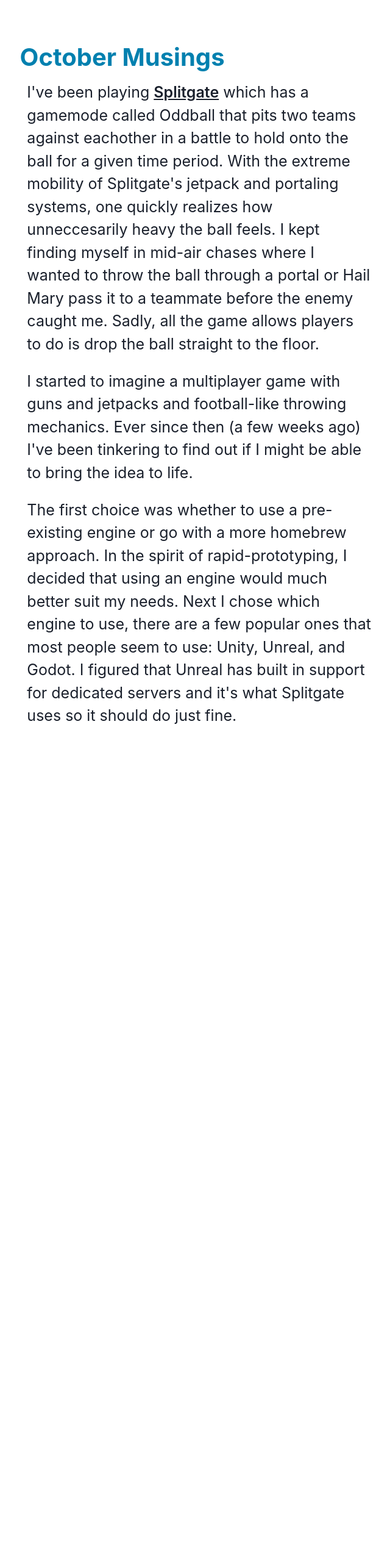
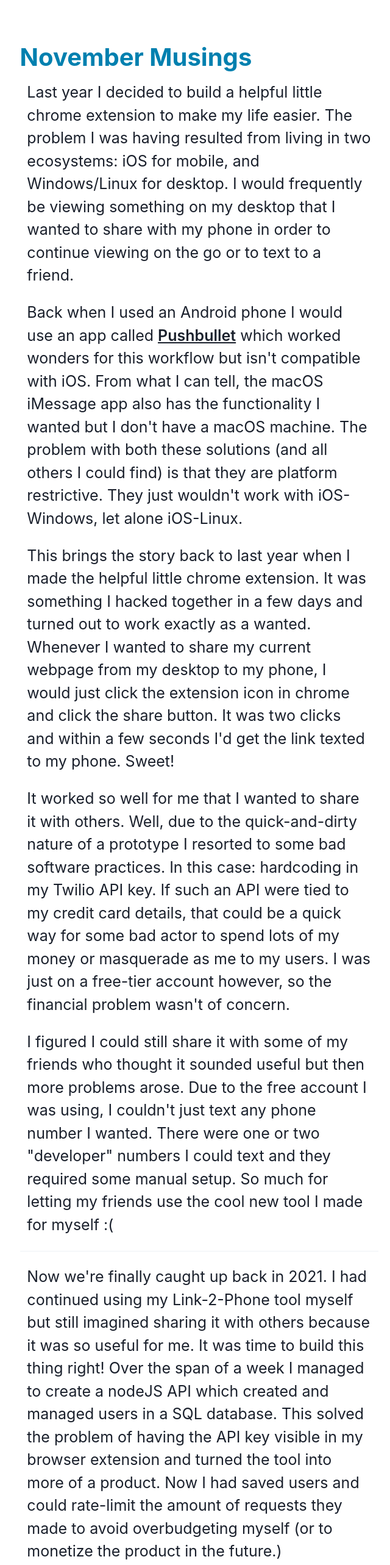
Before and after one commit to sellenth/bug-free-guacamole, a React (Create React App) app: page / in a window 1280 px wide. Shown: the part 980-3546 px from the top of the page at 61% size, without its empty margins (313-953 px from the left). Before the commit the page ends 2196 px from the top, so only its background shows below. Built offline with nearby package versions, Linux system fonts and the light colour scheme.

Commit message:
separated post text from general BlogPost component and gave posts a folder of their own

```diff
--- a/src/BlogPost.js
+++ b/src/BlogPost.js
@@ -1,20 +1,18 @@
 import React from 'react';
-import { Link, Center, Box, Text, Heading } from "@chakra-ui/react"
+import { Link, Center, Box, Text, Heading, Divider } from "@chakra-ui/react"
+import { November21 } from "./posts/November21"
+
+export const CustomizedLink = (props) => {
+    return (
+        <Link textDecor="underline" fontWeight="600" href={props.href}>{props.content}</Link>
+    )
+}
 
 const BlogPost = () => {
     return (
         <Center h="max-content">
-            <Box mt="10%" mx={{sm: "10%", lg: "27%"}}  fontSize={{ sm: "5xl", lg: 25}} sx={{ ".chakra-text": { "margin": "0% 2% 4% 2%"} }}>
-                <Heading fontSize={{sm: "6xl", lg: 40}} mb="15px" color="#0080af">October Musings</Heading>
-                <Text>
-                    I've been playing <Link textDecor="underline" fontWeight="600" href="https://www.splitgate.com">Splitgate</Link> which has a gamemode called Oddball that pits two teams against eachother in a battle to hold onto the ball for a given time period. With the extreme mobility of Splitgate's jetpack and portaling systems,
-                    one quickly realizes how unneccesarily heavy the ball feels. I kept finding myself in mid-air chases where I wanted to throw the ball through a portal or Hail Mary pass it to a teammate before the enemy caught me. Sadly, all the game
-                    allows players to do is drop the ball straight to the floor.
-                </Text>
-                <Text>I started to imagine a multiplayer game with guns and jetpacks and football-like throwing mechanics. Ever since then (a few weeks ago) I've been tinkering to find out if I might be able to bring the idea to life.</Text>
-                <Text>The first choice was whether to use a pre-existing engine or go with a more homebrew approach. In the spirit of rapid-prototyping, I decided that using an engine would much better suit my needs. Next I chose which engine to use, there are a few
-                    popular ones that most people seem to use: Unity, Unreal, and Godot. I figured that Unreal has built in support for dedicated servers and it's what Splitgate uses so it should do just fine.
-                </Text>
+            <Box mt="10%" mx={{ sm: "10%", lg: "27%" }} fontSize={{ sm: "5xl", lg: 25 }} sx={{ ".chakra-text": { "margin": "0% 2% 4% 2%" } }}>
+                <November21 />
             </Box>
         </Center>
     )
--- /dev/null
+++ b/src/posts/November21.js
@@ -0,0 +1,38 @@
+import { Heading, Text, Divider } from "@chakra-ui/react"
+import { CustomizedLink } from "../BlogPost"
+
+export const November21 = () => {
+    return (
+        <>
+            <Heading fontSize={{ sm: "6xl", lg: 40 }} mb="15px" color="#0080af">November Musings</Heading>
+            <Text>
+                Last year I decided to build a helpful little chrome extension to make my life easier. The problem I was having resulted from living in two ecosystems: iOS for mobile, and Windows/Linux for desktop. I would frequently be viewing something on my desktop that I wanted to share with my phone in order to continue viewing on the go or to text to a friend.
+            </Text>
+            <Text>
+                Back when I used an Android phone I would use an app called <CustomizedLink href="https://www.pushbullet.com/" content="Pushbullet" /> which worked wonders for this workflow but isn't compatible with iOS. From what I can tell, the macOS iMessage app also has the functionality I wanted but I don't have a macOS machine. The problem with both these solutions (and all others I could find) is that they are platform restrictive. They just wouldn't work with iOS-Windows, let alone iOS-Linux.
+            </Text>
+            <Text>
+                This brings the story back to last year when I made the helpful little chrome extension. It was something I hacked together in a few days and turned out to work exactly as a wanted. Whenever I wanted to share my current webpage from my desktop to my phone, I would just click the extension icon in chrome and click the share button. It was two clicks and within a few seconds I'd get the link texted to my phone. Sweet!
+            </Text>
+            <Text>
+                It worked so well for me that I wanted to share it with others. Well, due to the quick-and-dirty nature of a prototype I resorted to some bad software practices. In this case: hardcoding in my Twilio API key. If such an API were tied to my credit card details, that could be a quick way for some bad actor to spend lots of my money or masquerade as me to my users. I was just on a free-tier account however, so the financial problem wasn't of concern.
+            </Text>
+            <Text>
+                I figured I could still share it with some of my friends who thought it sounded useful but then more problems arose. Due to the free account I was using, I couldn't just text any phone number I wanted. There were one or two "developer" numbers I could text and they required some manual setup. So much for letting my friends use the cool new tool I made for myself :(
+            </Text>
+            <Divider mb="4%" />
+            <Text>
+                Now we're finally caught up back in 2021. I had continued using my Link-2-Phone tool myself but still imagined sharing it with others because it was so useful for me. It was time to build this thing right! Over the span of a week I managed to create a nodeJS API which created and managed users in a SQL database. This solved the problem of having the API key visible in my browser extension and turned the tool into more of a product. Now I had saved users and could rate-limit the amount of requests they made to avoid overbudgeting myself (or to monetize the product in the future.)
+            </Text>
+            <Text>
+                I paired the backend with a shiny new landing page that would introduce users to the product and tweaked the extension to use the new password system. All these new servers and webpages needed to live somewhere though, so I deployed them using AWS Elastic Beanstalk. This was really my first time putting ALL the puzzle pieces together for a software project. I even wrote a <CustomizedLink href="https://github.com/sellenth/Link-To-Phone" content="README with a diagram!!" />
+            </Text>
+            <Text>
+                Going the full length with this particular project taught me an important lesson in the end that I wouldn't have known otherwise: hosting is expensive. My resource usage bill after for less than a month of developing and using the product was more than $40. My toy project which I made by hand was now bleeding me the equivalent of five netflix subscriptions a month!
+            </Text>
+            <Text>
+                Tragically, within a week of getting the bill, I shut down my servers and retired the project for the time being. It was a great burst of motivation and I'm happy about the time I spent on Link-2-Phone. Maybe next year I'll come back and try to build a userbase that's willing to offset the server costs. Time will tell.
+            </Text>
+        </>
+    )
+}
```
Also changed, not shown: src/posts/October21.js (added, +18 -0 lines).
